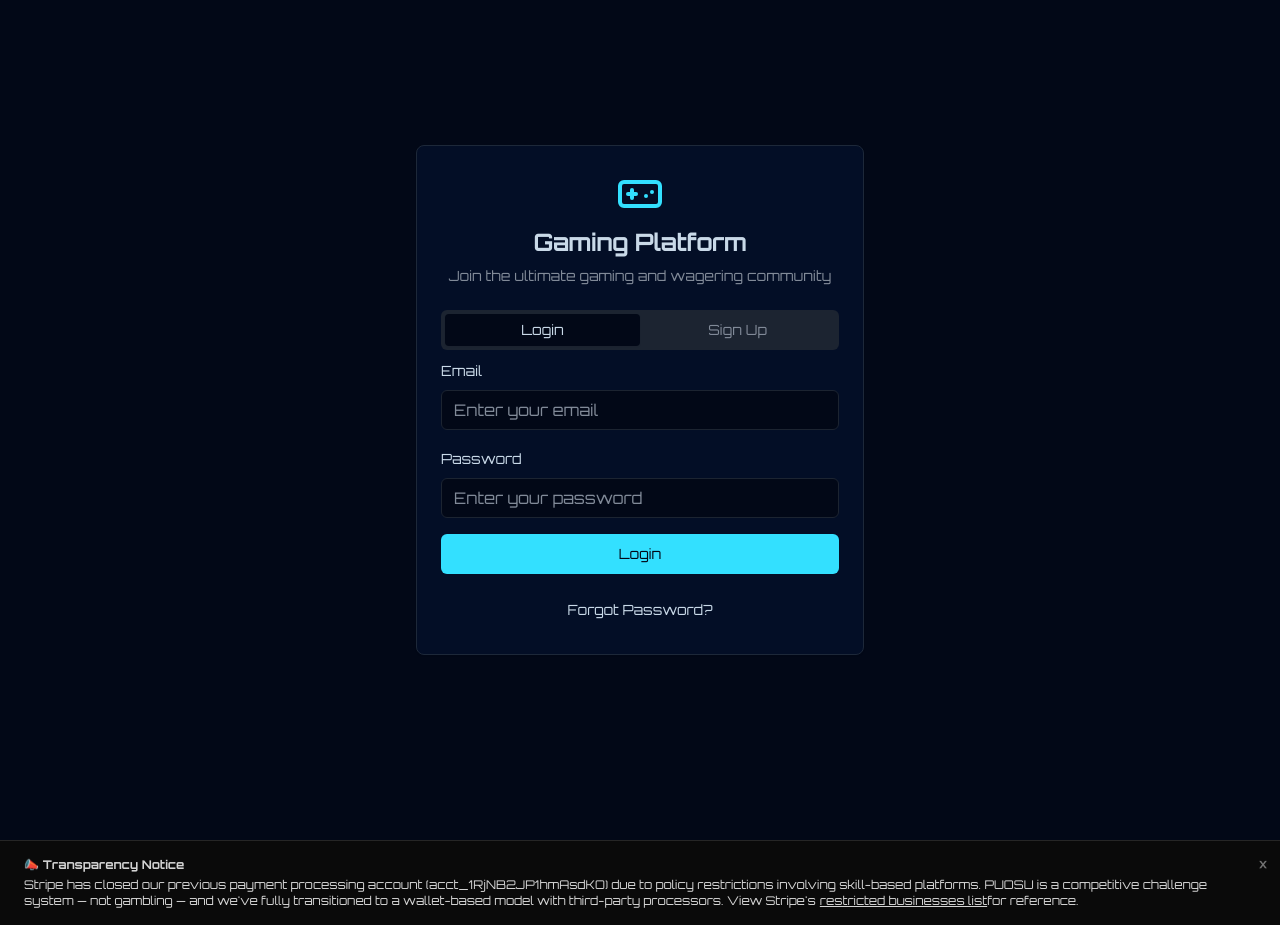
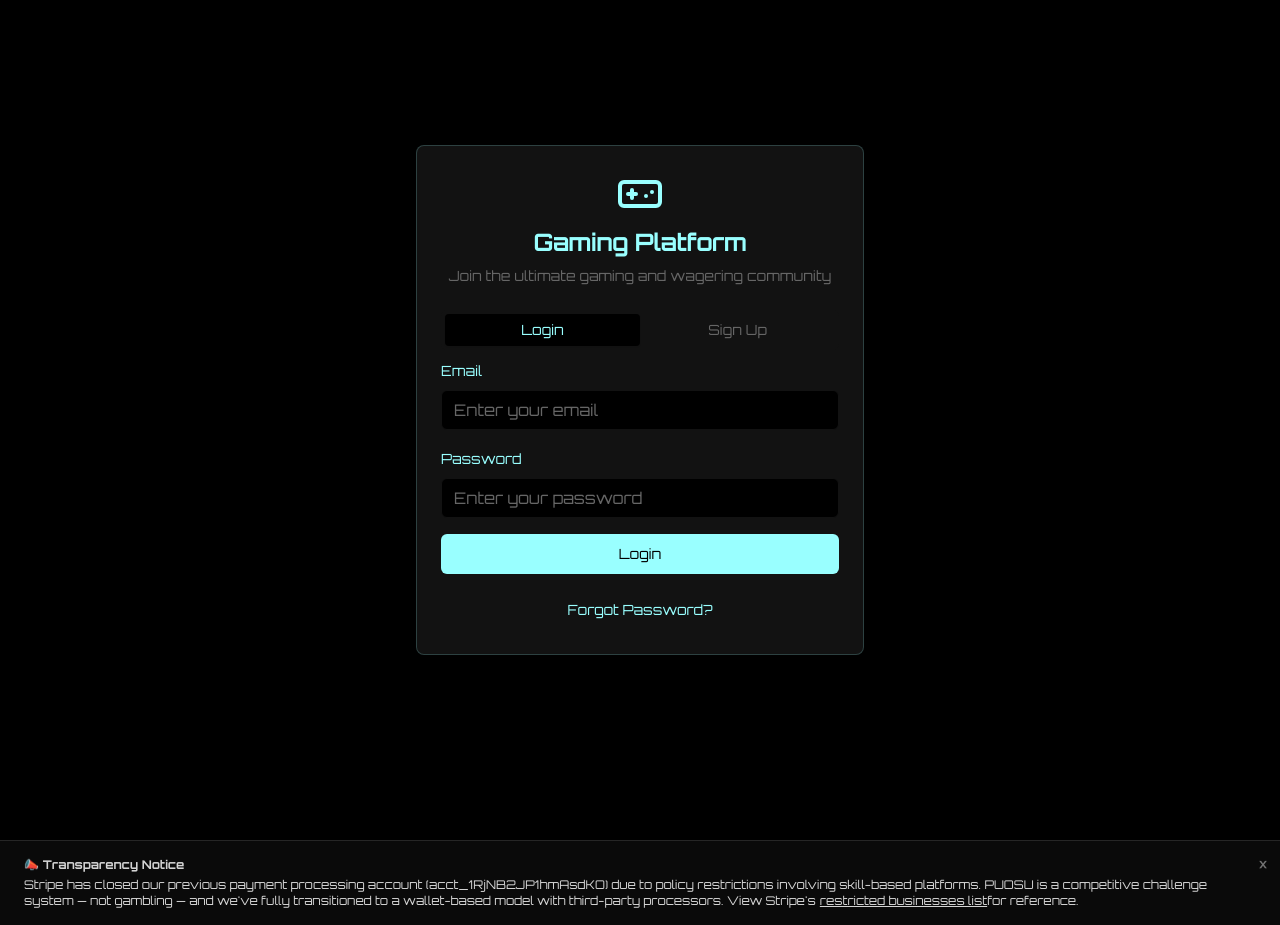
Before and after one commit to PUTUPORSHUTUP/putuporshutup, a React (Vite) app: page /auth in a window 1280 px wide. Built offline with nearby package versions, Linux system fonts and the light colour scheme.

Commit message:
Reverted to commit 3f77cbd9f62891dc3033974547f0fda3e8e6ef98

```diff
--- a/package.json
+++ b/package.json
@@ -15,7 +15,6 @@
     "@capacitor/cli": "^7.4.2",
     "@capacitor/core": "^7.4.2",
     "@capacitor/ios": "^7.4.2",
-    "@fontsource/orbitron": "^5.2.6",
     "@hookform/resolvers": "^3.9.0",
     "@radix-ui/react-accordion": "^1.2.0",
     "@radix-ui/react-alert-dialog": "^1.1.1",
--- a/src/index.css
+++ b/src/index.css
@@ -10,95 +10,94 @@ All colors MUST be HSL.
 
 @layer base {
   :root {
-    /* Cyberpunk Readable Theme - Dark with Better Contrast */
-    --background: 222 84% 5%;
-    --foreground: 210 40% 85%;
+    /* Cyberpunk Neon Theme - Pure Black with Cyan and Magenta */
+    --background: 0 0% 0%;
+    --foreground: 180 100% 80%;
 
-    --card: 222 84% 8%;
-    --card-foreground: 210 40% 85%;
+    --card: 0 0% 7%;
+    --card-foreground: 180 100% 80%;
 
-    --popover: 222 84% 5%;
-    --popover-foreground: 210 40% 85%;
+    --popover: 0 0% 0%;
+    --popover-foreground: 180 100% 80%;
 
-    /* Electric Cyan Primary */
-    --primary: 189 100% 60%;
-    --primary-foreground: 222 84% 5%;
+    /* Neon Cyan Primary */
+    --primary: 180 100% 80%;
+    --primary-foreground: 0 0% 0%;
 
-    /* Hot Pink Secondary */
-    --secondary: 320 100% 60%;
-    --secondary-foreground: 210 40% 98%;
+    /* Electric Magenta Secondary */
+    --secondary: 320 100% 50%;
+    --secondary-foreground: 0 0% 0%;
 
-    --muted: 215 28% 15%;
-    --muted-foreground: 217 10% 55%;
+    --muted: 0 0% 7%;
+    --muted-foreground: 0 0% 40%;
 
-    /* Neon Green Accent */
-    --accent: 141 76% 55%;
-    --accent-foreground: 222 84% 5%;
+    /* Neon Cyan Accent */
+    --accent: 180 100% 80%;
+    --accent-foreground: 0 0% 0%;
 
-    /* Danger Red */
-    --destructive: 0 84% 60%;
-    --destructive-foreground: 210 40% 98%;
+    /* Hot Pink Destructive */
+    --destructive: 0 63% 31%;
+    --destructive-foreground: 180 100% 80%;
 
-    --border: 217 32% 17%;
-    --input: 215 28% 15%;
-    --ring: 189 100% 60%;
+    --border: 180 100% 80% / 0.2;
+    --input: 0 0% 7%;
+    --ring: 180 100% 80%;
 
     --radius: 0.5rem;
 
-    /* Enhanced neon effects with better contrast */
-    --neon-cyan: 189 100% 60%;
-    --neon-magenta: 320 100% 60%;
-    --neon-green: 141 76% 55%;
+    /* Neon effects */
+    --neon-cyan: 180 100% 80%;
+    --neon-magenta: 320 100% 50%;
 
     /* Gradients */
-    --gradient-primary: linear-gradient(135deg, hsl(189 100% 60%), hsl(320 100% 60%));
-    --gradient-secondary: linear-gradient(135deg, hsl(320 100% 60%), hsl(189 100% 60%));
-    --gradient-gaming: linear-gradient(135deg, hsl(222 84% 5%), hsl(222 84% 8%));
+    --gradient-primary: linear-gradient(135deg, hsl(180 100% 80%), hsl(320 100% 50%));
+    --gradient-secondary: linear-gradient(135deg, hsl(320 100% 50%), hsl(180 100% 80%));
+    --gradient-gaming: linear-gradient(135deg, hsl(0 0% 0%), hsl(0 0% 7%));
 
-    /* Glows with better visibility */
-    --glow-primary: 0 0 20px hsl(189 100% 60% / 0.4);
-    --glow-secondary: 0 0 20px hsl(320 100% 60% / 0.4);
-    --glow-accent: 0 0 20px hsl(141 76% 55% / 0.4);
+    /* Glows */
+    --glow-primary: 0 0 20px hsl(180 100% 80% / 0.5);
+    --glow-secondary: 0 0 20px hsl(320 100% 50% / 0.5);
+    --glow-accent: 0 0 20px hsl(180 100% 80% / 0.5);
 
-    --sidebar-background: 222 84% 8%;
-    --sidebar-foreground: 210 40% 85%;
-    --sidebar-primary: 189 100% 60%;
-    --sidebar-primary-foreground: 222 84% 5%;
-    --sidebar-accent: 215 28% 15%;
-    --sidebar-accent-foreground: 210 40% 85%;
-    --sidebar-border: 217 32% 17%;
-    --sidebar-ring: 189 100% 60%;
+    --sidebar-background: 0 0% 7%;
+    --sidebar-foreground: 180 100% 80%;
+    --sidebar-primary: 180 100% 80%;
+    --sidebar-primary-foreground: 0 0% 0%;
+    --sidebar-accent: 0 0% 7%;
+    --sidebar-accent-foreground: 180 100% 80%;
+    --sidebar-border: 180 100% 80% / 0.2;
+    --sidebar-ring: 180 100% 80%;
   }
 
   .dark {
-    /* Matching dark theme with better readability */
-    --background: 222 84% 5%;
-    --foreground: 210 40% 85%;
-    --card: 222 84% 8%;
-    --card-foreground: 210 40% 85%;
-    --popover: 222 84% 5%;
-    --popover-foreground: 210 40% 85%;
-    --primary: 189 100% 60%;
-    --primary-foreground: 222 84% 5%;
-    --secondary: 320 100% 60%;
-    --secondary-foreground: 210 40% 98%;
-    --muted: 215 28% 15%;
-    --muted-foreground: 217 10% 55%;
-    --accent: 141 76% 55%;
-    --accent-foreground: 222 84% 5%;
-    --destructive: 0 84% 60%;
-    --destructive-foreground: 210 40% 98%;
-    --border: 217 32% 17%;
-    --input: 215 28% 15%;
-    --ring: 189 100% 60%;
-    --sidebar-background: 222 84% 8%;
-    --sidebar-foreground: 210 40% 85%;
-    --sidebar-primary: 189 100% 60%;
-    --sidebar-primary-foreground: 222 84% 5%;
-    --sidebar-accent: 215 28% 15%;
-    --sidebar-accent-foreground: 210 40% 85%;
-    --sidebar-border: 217 32% 17%;
-    --sidebar-ring: 189 100% 60%;
+    /* Same cyberpunk theme for dark mode */
+    --background: 0 0% 0%;
+    --foreground: 180 100% 80%;
+    --card: 0 0% 7%;
+    --card-foreground: 180 100% 80%;
+    --popover: 0 0% 0%;
+    --popover-foreground: 180 100% 80%;
+    --primary: 180 100% 80%;
+    --primary-foreground: 0 0% 0%;
+    --secondary: 320 100% 50%;
+    --secondary-foreground: 0 0% 0%;
+    --muted: 0 0% 7%;
+    --muted-foreground: 0 0% 40%;
+    --accent: 180 100% 80%;
+    --accent-foreground: 0 0% 0%;
+    --destructive: 0 63% 31%;
+    --destructive-foreground: 180 100% 80%;
+    --border: 180 100% 80% / 0.2;
+    --input: 0 0% 7%;
+    --ring: 180 100% 80%;
+    --sidebar-background: 0 0% 7%;
+    --sidebar-foreground: 180 100% 80%;
+    --sidebar-primary: 180 100% 80%;
+    --sidebar-primary-foreground: 0 0% 0%;
+    --sidebar-accent: 0 0% 7%;
+    --sidebar-accent-foreground: 180 100% 80%;
+    --sidebar-border: 180 100% 80% / 0.2;
+    --sidebar-ring: 180 100% 80%;
   }
 
   * {
```
Also changed, not shown: 1 other file (tests, documents, lock files or other folders).
